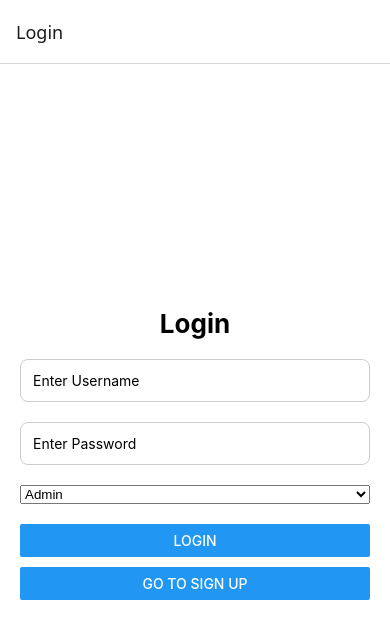
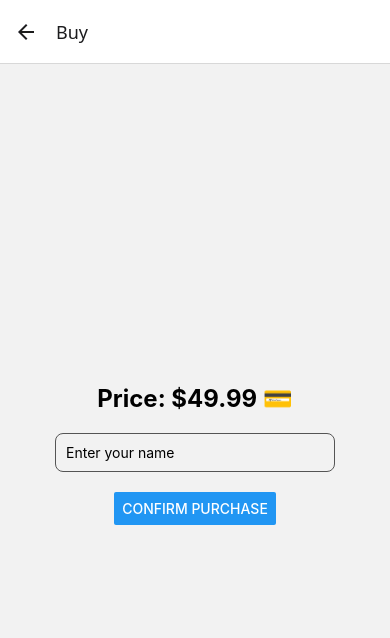
Before and after one commit to Parmendra-Panwar/eoscarbon, a React Native app: screen /Buy in a window 390 px wide. Shown: the top 638 px of the page. Built offline with nearby package versions, Linux system fonts and the light colour scheme.

Commit message:
PARAS:: 17/09/2025:: business man v1.1

```diff
--- a/App.js
+++ b/App.js
@@ -13,6 +13,9 @@ import VerificationStatus from "./screens/Farmer/VerificationStatus";
 import RequestsScreen from "./screens/admin/RequestsScreen";
 import RequestsApprovedScreen from "./screens/SuperAdmin/RequestsApprovedScreen";
 import BuyerRequestsScreen from "./screens/SuperAdmin/BuyerRequestsScreen";
+import BusinessScreen from "./screens/Businessman";
+import BuyScreen from "./screens/Businessman/BuyScreen";
+import StatusScreen from "./screens/Businessman/StatusScreen";
 
 const Stack = createNativeStackNavigator();
 
@@ -30,6 +33,9 @@ export default function App() {
         <Stack.Screen name="Farmer" component={FarmerScreen} />
           <Stack.Screen name="RegisterPlantation" component={RegisterPlantation} />
           <Stack.Screen name="VerificationStatus" component={VerificationStatus} />
+        <Stack.Screen name="Businessman" component={BusinessScreen} />
+          <Stack.Screen name="Buy" component={BuyScreen} />
+          <Stack.Screen name="BuyStatus" component={StatusScreen} />
       </Stack.Navigator>
     </NavigationContainer>
   );
--- /dev/null
+++ b/screens/Businessman.js
@@ -0,0 +1,16 @@
+import React from "react";
+import { View, Text, StyleSheet, Button } from "react-native";
+
+export default function BusinessScreen({ navigation }) {
+  return (
+    <View style={styles.container}>
+      <Text style={styles.title}>Business Man Store 🏪</Text>
+      <Button title="Buy Now" onPress={() => navigation.navigate("Buy")} />
+    </View>
+  );
+}
+
+const styles = StyleSheet.create({
+  container: { flex: 1, justifyContent: "center", alignItems: "center", padding: 20 },
+  title: { fontSize: 24, fontWeight: "bold", marginBottom: 20 },
+});
--- /dev/null
+++ b/screens/Businessman/BuyScreen.js
@@ -0,0 +1,64 @@
+import React, { useState } from "react";
+import { View, Text, StyleSheet, Button, TextInput, Modal, TouchableOpacity } from "react-native";
+
+export default function BuyScreen({ navigation }) {
+  const [name, setName] = useState("");
+  const [modalVisible, setModalVisible] = useState(false);
+
+  const handleBuy = () => {
+    if (name.trim()) {
+      setModalVisible(true);
+    } else {
+      alert("Please enter your name!");
+    }
+  };
+
+  return (
+    <View style={styles.container}>
+      <Text style={styles.title}>Price: $49.99 💳</Text>
+      <TextInput
+        style={styles.input}
+        placeholder="Enter your name"
+        value={name}
+        onChangeText={setName}
+      />
+      <Button title="Confirm Purchase" onPress={handleBuy} />
+
+      {/* Modal */}
+      <Modal visible={modalVisible} transparent animationType="slide">
+        <View style={styles.modalContainer}>
+          <View style={styles.modalContent}>
+            <Text style={styles.modalText}>Purchase request submitted ✅</Text>
+            <TouchableOpacity
+              style={styles.modalButton}
+              onPress={() => {
+                setModalVisible(false);
+                navigation.navigate("BuyStatus", { success: true });
+              }}
+            >
+              <Text style={styles.modalButtonText}>Go to Status</Text>
+            </TouchableOpacity>
+          </View>
+        </View>
+      </Modal>
+    </View>
+  );
+}
+
+const styles = StyleSheet.create({
+  container: { flex: 1, justifyContent: "center", alignItems: "center", padding: 20 },
+  title: { fontSize: 24, fontWeight: "bold", marginBottom: 20 },
+  input: {
+    borderWidth: 1,
+    borderColor: "#555",
+    padding: 10,
+    borderRadius: 8,
+    width: "80%",
+    marginBottom: 20,
+  },
+  modalContainer: { flex: 1, justifyContent: "center", alignItems: "center", backgroundColor: "rgba(0,0,0,0.5)" },
+  modalContent: { backgroundColor: "#fff", padding: 20, borderRadius: 10, alignItems: "center" },
+  modalText: { fontSize: 18, marginBottom: 15 },
+  modalButton: { backgroundColor: "#007BFF", padding: 10, borderRadius: 8 },
+  modalButtonText: { color: "#fff", fontWeight: "bold" },
+});
--- /dev/null
+++ b/screens/Businessman/StatusScreen.js
@@ -0,0 +1,24 @@
+import React from "react";
+import { View, Text, StyleSheet } from "react-native";
+
+export default function StatusScreen({ route }) {
+  const { success } = route.params || { success: false };
+
+  return (
+    <View style={styles.container}>
+      <Text style={styles.title}>Request Status 📦</Text>
+      {success ? (
+        <Text style={styles.success}>Your request was successful 🎉</Text>
+      ) : (
+        <Text style={styles.error}>Something went wrong ❌</Text>
+      )}
+    </View>
+  );
+}
+
+const styles = StyleSheet.create({
+  container: { flex: 1, justifyContent: "center", alignItems: "center", padding: 20 },
+  title: { fontSize: 24, fontWeight: "bold", marginBottom: 20 },
+  success: { fontSize: 18, color: "green", marginTop: 20 },
+  error: { fontSize: 18, color: "red", marginTop: 20 },
+});
--- a/screens/LoginScreen.js
+++ b/screens/LoginScreen.js
@@ -15,6 +15,7 @@ export default function LoginScreen({ navigation }) {
     }
     if (role === "admin") navigation.navigate("Admin", { username });
     else if (role === "superadmin") navigation.navigate("SuperAdmin", { username });
+    else if (role === "businessman") navigation.navigate("Businessman", { username });
     else navigation.navigate("Farmer", { username });
   };
 
@@ -43,6 +44,7 @@ export default function LoginScreen({ navigation }) {
         <Picker.Item label="Admin" value="admin" />
         <Picker.Item label="Super Admin" value="superadmin" />
         <Picker.Item label="Farmer" value="farmer" />
+        <Picker.Item label="Businessman" value="businessman" />
       </Picker>
 
       <Button title="Login" onPress={handleLogin} />
--- a/screens/SignupScreen.js
+++ b/screens/SignupScreen.js
@@ -15,6 +15,7 @@ export default function SignupScreen({ navigation }) {
     }
     if (role === "admin") navigation.navigate("Admin", { username });
     else if (role === "superadmin") navigation.navigate("SuperAdmin", { username });
+    else if (role === "businessman") navigation.navigate("Businessman", { username });
     else navigation.navigate("Farmer", { username });
   };
 
@@ -43,6 +44,7 @@ export default function SignupScreen({ navigation }) {
         <Picker.Item label="Admin" value="admin" />
         <Picker.Item label="Super Admin" value="superadmin" />
         <Picker.Item label="Farmer" value="farmer" />
+        <Picker.Item label="Businessman" value="businessman" />
       </Picker>
 
       <Button title="Sign Up" onPress={handleSignup} />
```
